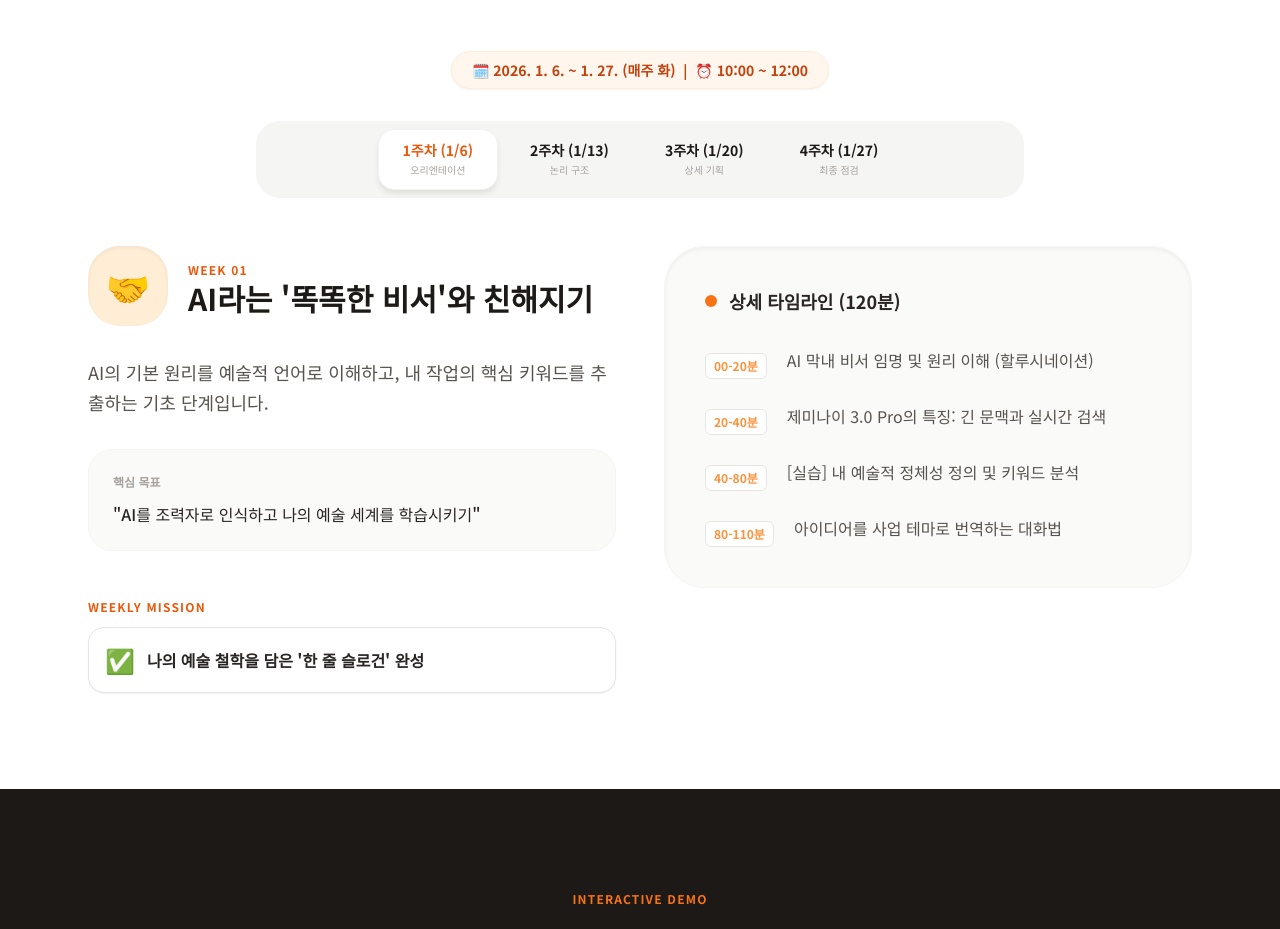
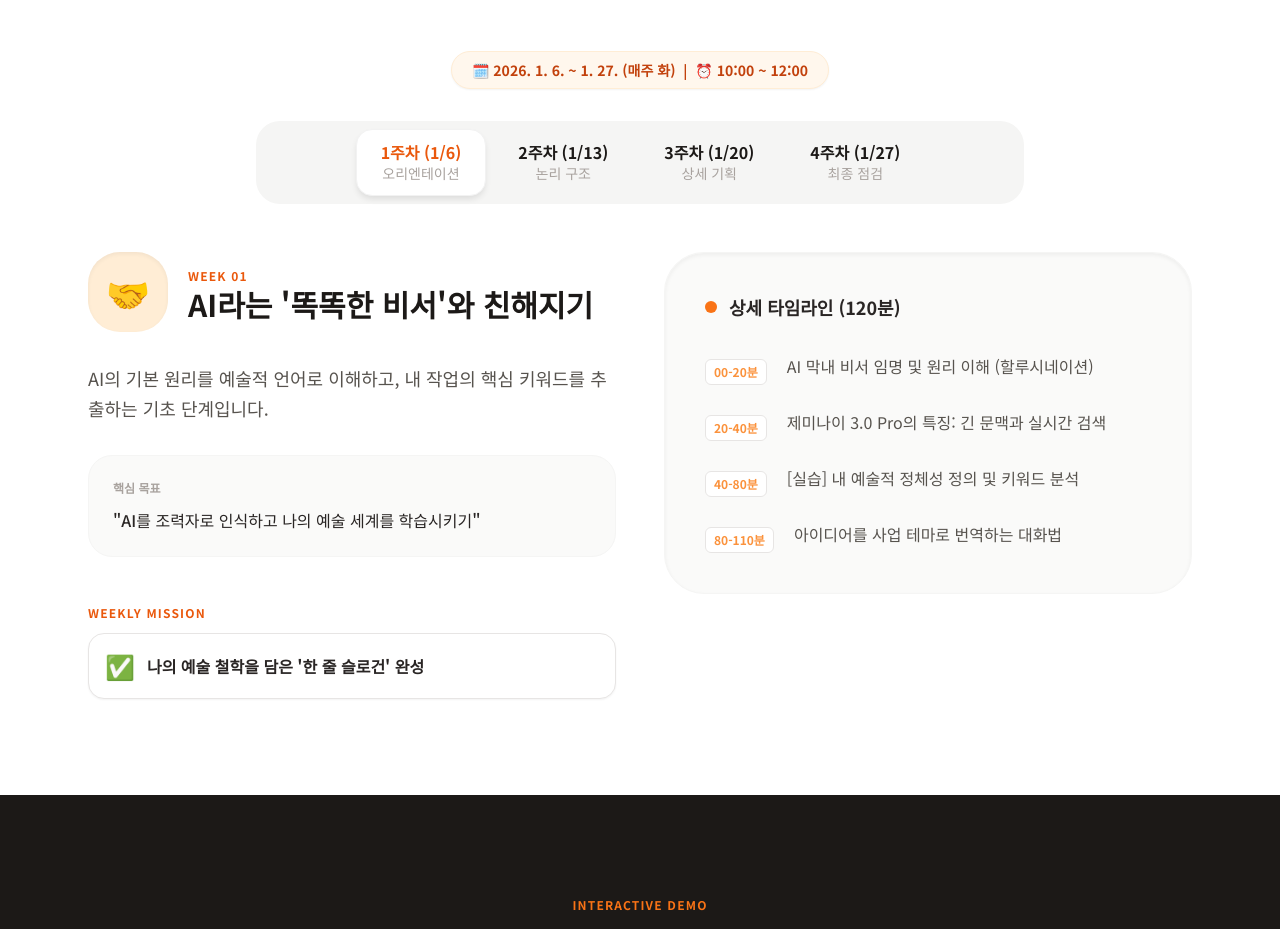
Before and after one commit to new-generation25/art-ai-document-class, a plain HTML site: page index.html in a window 1280 px wide. Shown: the part 1220-2149 px from the top of the page. Drawn offline with nearby package versions, Linux system fonts and the light colour scheme.

Commit message:
Increase font size of week tab labels

```diff
--- a/index.html
+++ b/index.html
@@ -179,17 +179,17 @@
 
             <div class="flex flex-wrap justify-center gap-2 mb-12 p-2 bg-stone-100 rounded-3xl max-w-3xl mx-auto">
                 <button onclick="changeWeek(1)" id="tab-1"
-                    class="week-tab active-tab px-6 py-3 rounded-2xl text-sm font-bold transition text-center leading-tight">1주차
-                    (1/6)<br><span class="text-[10px] font-normal text-stone-400">오리엔테이션</span></button>
+                    class="week-tab active-tab px-6 py-3 rounded-2xl text-base font-bold transition text-center leading-tight">1주차
+                    (1/6)<br><span class="text-sm font-normal text-stone-400">오리엔테이션</span></button>
                 <button onclick="changeWeek(2)" id="tab-2"
-                    class="week-tab px-6 py-3 rounded-2xl text-sm font-bold transition text-center leading-tight">2주차
-                    (1/13)<br><span class="text-[10px] font-normal text-stone-400">논리 구조</span></button>
+                    class="week-tab px-6 py-3 rounded-2xl text-base font-bold transition text-center leading-tight">2주차
+                    (1/13)<br><span class="text-sm font-normal text-stone-400">논리 구조</span></button>
                 <button onclick="changeWeek(3)" id="tab-3"
-                    class="week-tab px-6 py-3 rounded-2xl text-sm font-bold transition text-center leading-tight">3주차
-                    (1/20)<br><span class="text-[10px] font-normal text-stone-400">상세 기획</span></button>
+                    class="week-tab px-6 py-3 rounded-2xl text-base font-bold transition text-center leading-tight">3주차
+                    (1/20)<br><span class="text-sm font-normal text-stone-400">상세 기획</span></button>
                 <button onclick="changeWeek(4)" id="tab-4"
-                    class="week-tab px-6 py-3 rounded-2xl text-sm font-bold transition text-center leading-tight">4주차
-                    (1/27)<br><span class="text-[10px] font-normal text-stone-400">최종 점검</span></button>
+                    class="week-tab px-6 py-3 rounded-2xl text-base font-bold transition text-center leading-tight">4주차
+                    (1/27)<br><span class="text-sm font-normal text-stone-400">최종 점검</span></button>
             </div>
 
             <!-- Content Area -->
```
